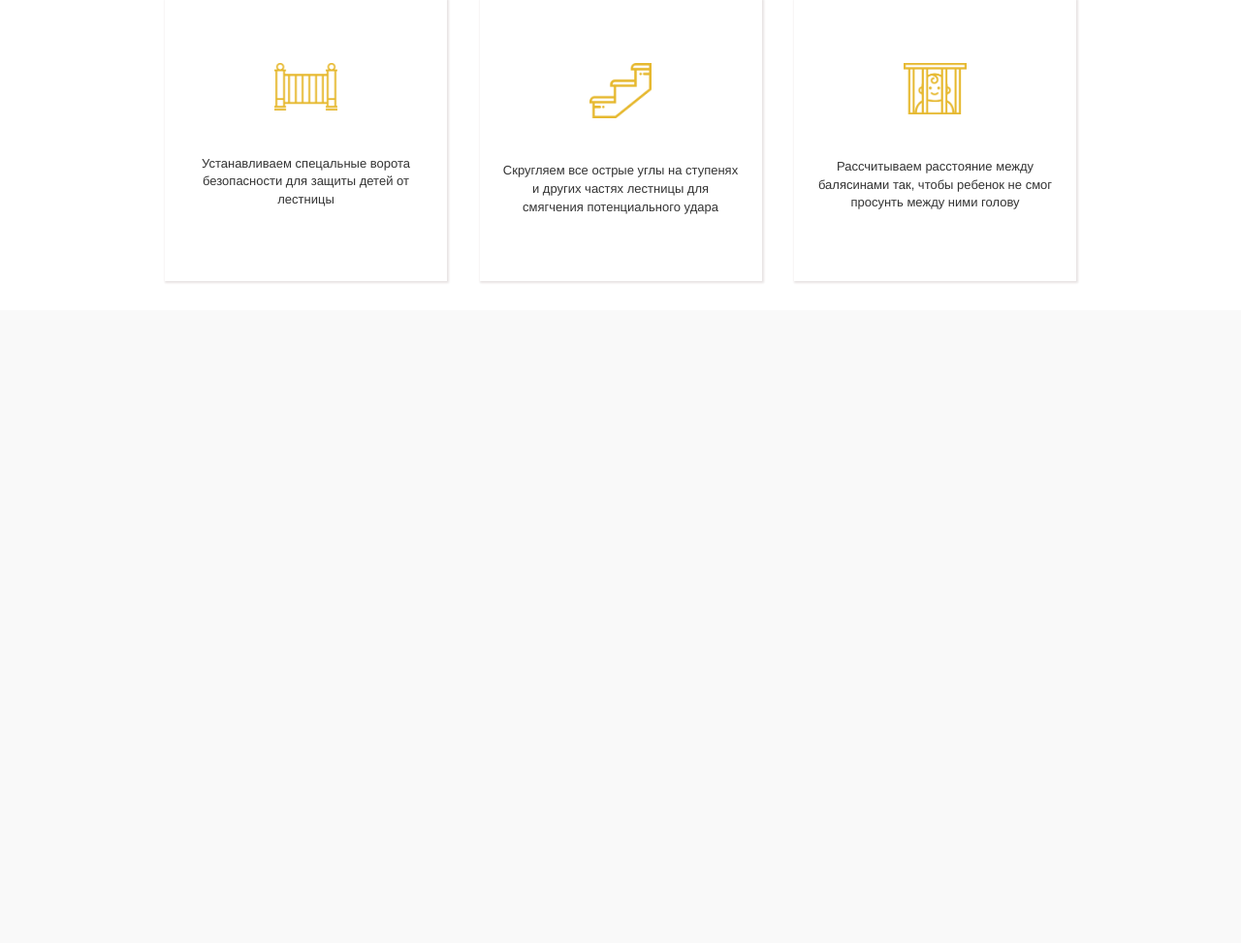
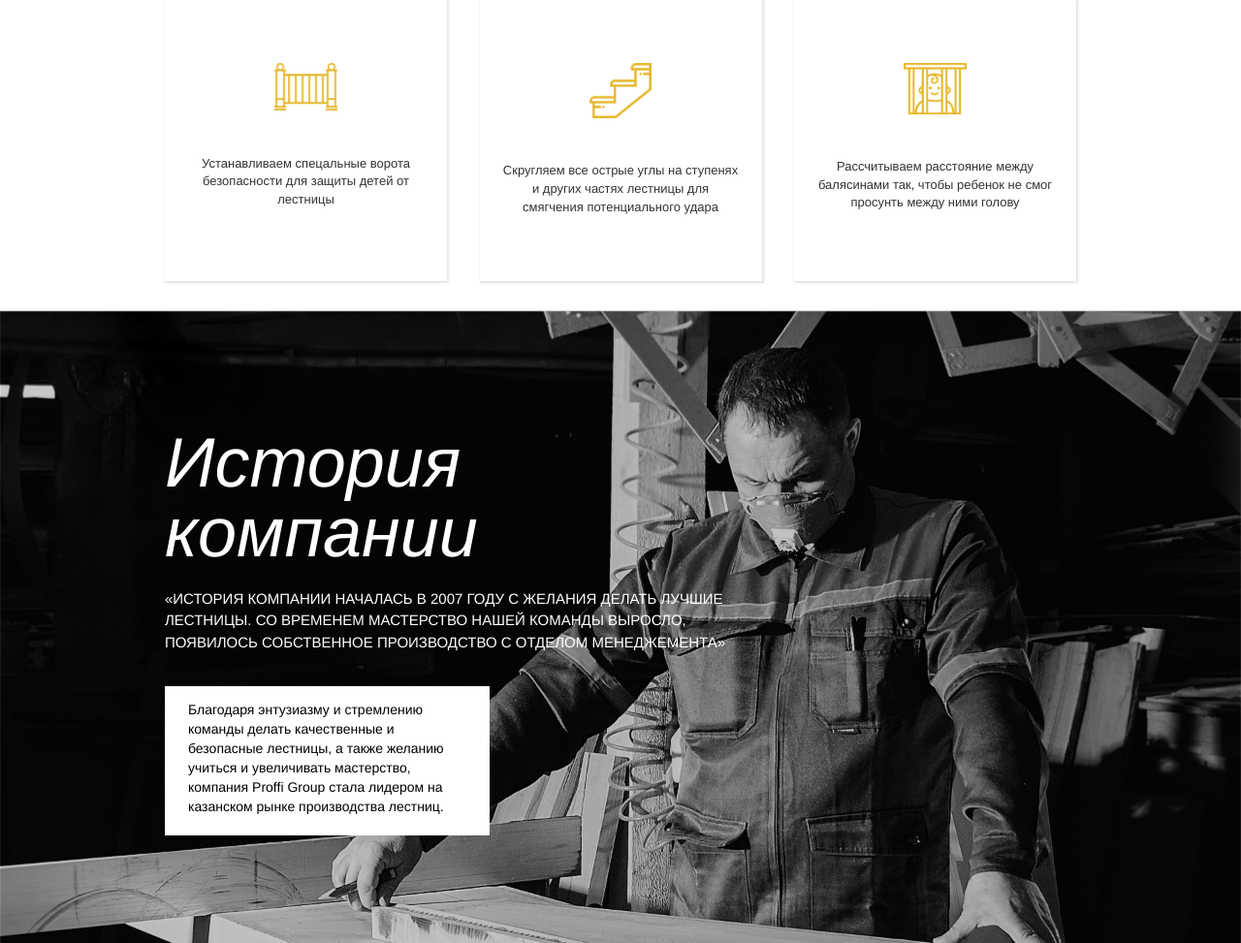
Before and after one commit to Mikhail11/Proffi-Group, a PHP site: page /index2.html in a window 1280 px wide. Shown: the part 3169-4142 px from the top of the page at 97% size. Before the commit the page ends 3461 px from the top, so only its background shows below. Run offline with PHP 8.4, Linux system fonts and the light colour scheme.

Commit message:
Сверстан шестой блок

```diff
--- a/css/style2.css
+++ b/css/style2.css
@@ -626,7 +626,63 @@ html {
     display:block;
 }
 
+/* history */
+
+.history {
+    display: -webkit-box;
+    display: -ms-flexbox;
+    display: flex;
+    -webkit-box-align: start;
+    -ms-flex-align: start;
+    align-items: flex-start;
+    -webkit-box-pack:start;
+    -ms-flex-pack:start;
+    justify-content:flex-start;
+    margin-top: 4.3rem;
+    flex-direction: column;
+    min-height: 55rem;
+    position:relative;
+}
+
+.history__header {
+    font-size: 7.2rem;
+    width:3.28rem;
+    margin-top: 4.8rem;
+    font-style: italic;
+    line-height: 1;
+    color:#fff;
+}
+
+.history__sub-header {
+    display: block;
+    font-size: 1.5rem;
+    width: 59rem;
+    margin-top: 2.2rem;
+    line-height: 1.5;
+    text-transform: uppercase;
+    color:#fff;
+}
+
+.history__info-block {
+    margin-top: 3.4rem;
+    width: 33.5rem;
+    height: 15.4rem;
+    background-color: #fff;
+    padding: 1.4rem 2.4rem;
+}
+
+.history__info-text {
+    font-size: 1.4rem;
+    color:#000;
+}
+
 /* wood */
+
+.backgrounded {
+    background-image: url("../img/history/Pic_1.png");
+    background-size: cover;
+    min-height: 64.8rem;
+}
 
 .wood {
     position: absolute;
--- a/index2.html
+++ b/index2.html
@@ -259,7 +259,26 @@
         </div>
     </div>
 </section>
-
+<section class="section backgrounded" id="history">
+    <div class="section__content">
+        <div class="history">
+            <span class="history__header">История компании</span>
+            <span class="history__sub-header">
+                «ИСТОРИЯ КОМПАНИИ НАЧАЛАСЬ В 2007 ГОДУ С ЖЕЛАНИЯ ДЕЛАТЬ ЛУЧШИЕ ЛЕСТНИЦЫ.
+                СО ВРЕМЕНЕМ МАСТЕРСТВО НАШЕЙ КОМАНДЫ ВЫРОСЛО, ПОЯВИЛОСЬ СОБСТВЕННОЕ ПРОИЗВОДСТВО С ОТДЕЛОМ МЕНЕДЖЕМЕНТА»
+            </span>
+            <div class="history__info-block">
+                <span class="history__info-text">
+                    Благодаря энтузиазму и стремлению команды
+                    делать качественные и безопасные лестницы,
+                    а также желанию учиться и увеличивать мастерство,
+                    компания Proffi Group стала лидером
+                    на казанском рынке производства лестниц.
+                </span>
+            </div>
+        </div>
+    </div>
+</section>
 
 <!--&lt;!&ndash; Core JavaScript Files &ndash;&gt;-->
 <!--<script src="js/jquery.min.js"></script>-->
```
Also changed, not shown: img/history/Pic_1.png (added).
